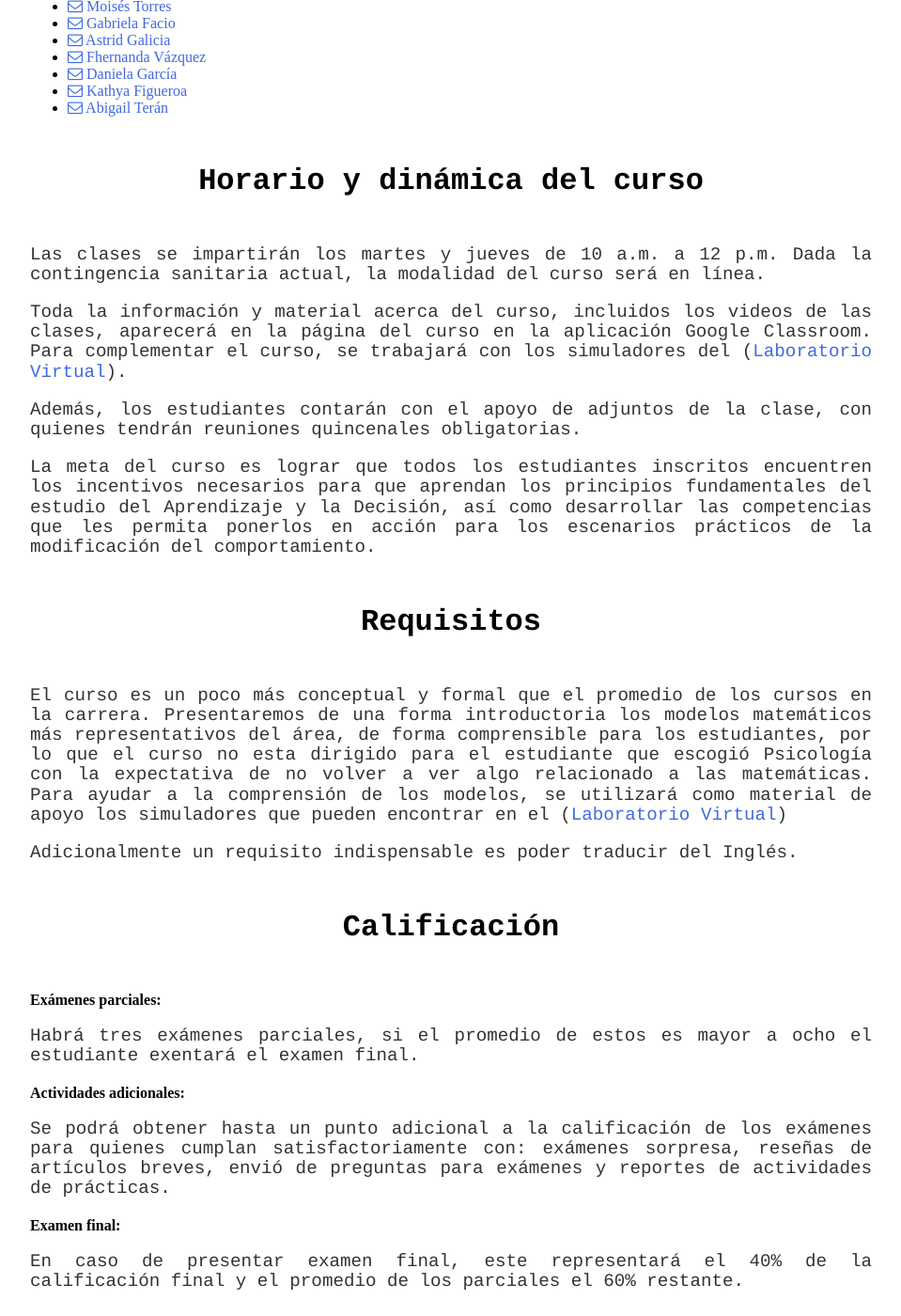
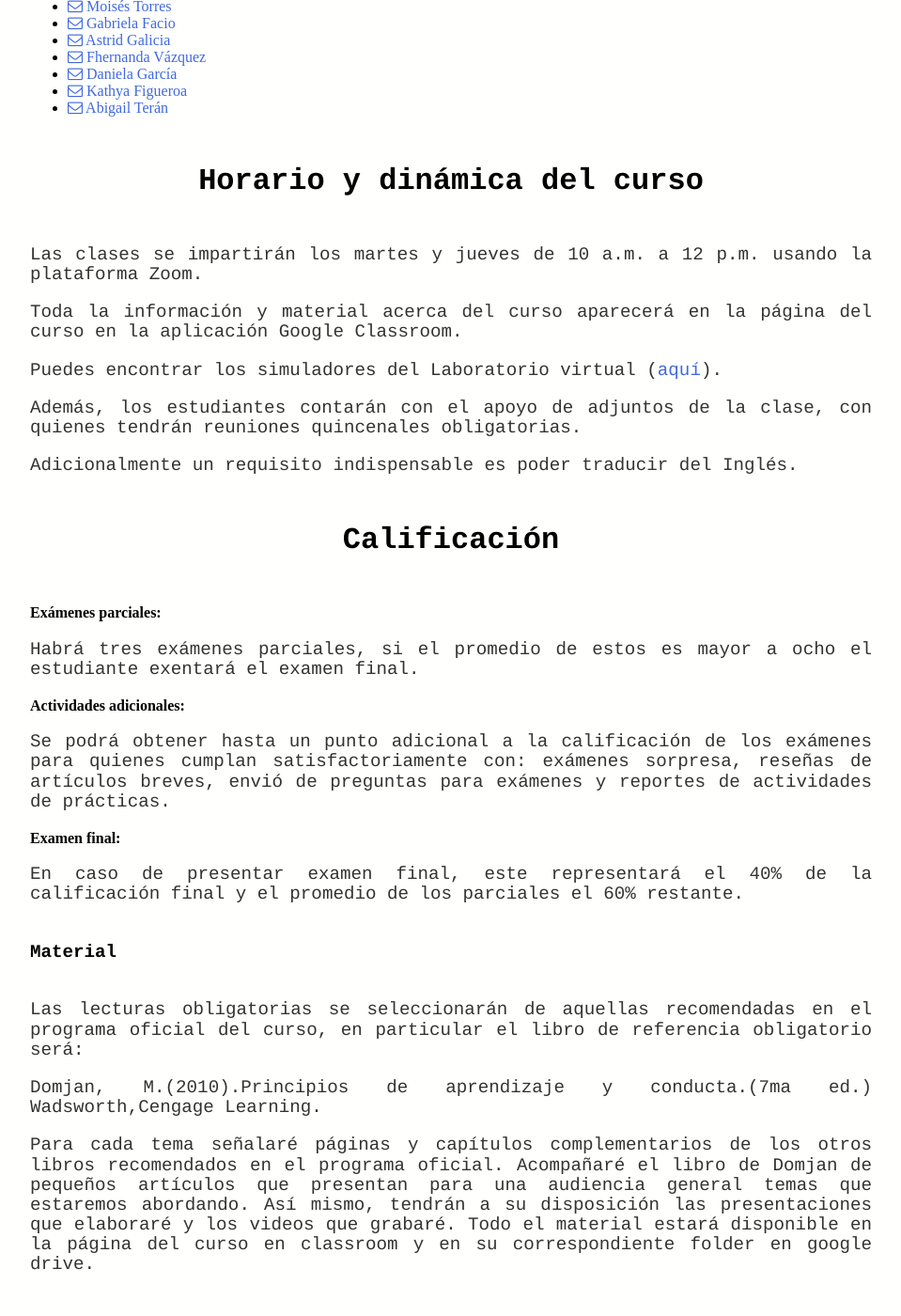
Before and after one commit to BouzasLab25/bouzaslab25.github.io, a Jekyll site: the page built from cursos/ACA II.html, in a window 1280 px wide and 1400 px high, scrolled down 1086 px. Shown: the whole window at 94% size, without its empty margins (160-1119 px from the left). Built offline with Jekyll 4.4.1, drawn with Linux system fonts in a browser that asks for light colours.

Commit message:
Update ACA II.html

```diff
--- a/cursos/ACA II.html
+++ b/cursos/ACA II.html
@@ -51,13 +51,10 @@
 </div>
 
 <h3 ALIGN=center>Horario y dinámica del curso</h3>
- <p class = 'text'> Las clases se impartirán los martes y jueves de 10 a.m. a 12 p.m. Dada la contingencia sanitaria actual, la modalidad del curso será en línea. </p>
- <p class = 'text'> Toda la información y material acerca del curso, incluidos los videos de las clases, aparecerá en la página del curso en la aplicación Google Classroom. Para complementar el curso, se trabajará con los simuladores del (<a class='link' href="http://www.bouzaslab25.com/LabVirtual25/" target="_blank">Laboratorio Virtual</a>). </p>
+ <p class = 'text'> Las clases se impartirán los martes y jueves de 10 a.m. a 12 p.m. usando la plataforma Zoom. </p>
+ <p class = 'text'> Toda la información y material acerca del curso aparecerá en la página del curso en la aplicación Google Classroom. </p>
+ <p class = 'text'> Puedes encontrar los simuladores del Laboratorio virtual (<a class='link' href="http://www.bouzaslab25.com/LabVirtual25/" target="_blank">aquí</a>). </p>
  <p class = 'text'> Además, los estudiantes contarán con el apoyo de adjuntos de la clase, con quienes tendrán reuniones quincenales obligatorias. </p>
- <p class = 'text'> La meta del curso es lograr que todos los estudiantes inscritos encuentren los incentivos necesarios para que aprendan los principios fundamentales del estudio del Aprendizaje y la Decisión, así como desarrollar las competencias que les permita ponerlos en acción para los escenarios prácticos de la modificación del comportamiento. </p>
-
-<h3 ALIGN=center> Requisitos </h3>
- <p class = 'text'> El curso es un poco más conceptual y formal que el promedio de los cursos en la carrera. Presentaremos de una forma introductoria los modelos matemáticos más representativos del área, de forma comprensible para los estudiantes, por lo que el curso no esta dirigido para el estudiante que escogió Psicología con la expectativa de no volver a ver algo relacionado a las matemáticas. Para ayudar a la comprensión de los modelos, se utilizará como material de apoyo los simuladores que pueden encontrar en el (<a class='link' href="http://www.bouzaslab25.com/LabVirtual25/" target="_blank">Laboratorio Virtual</a>) </p>
  <p class = 'text'> Adicionalmente un requisito indispensable es poder traducir del Inglés. </p>
 
 <h3 ALIGN=center> Calificación </h3>
```
